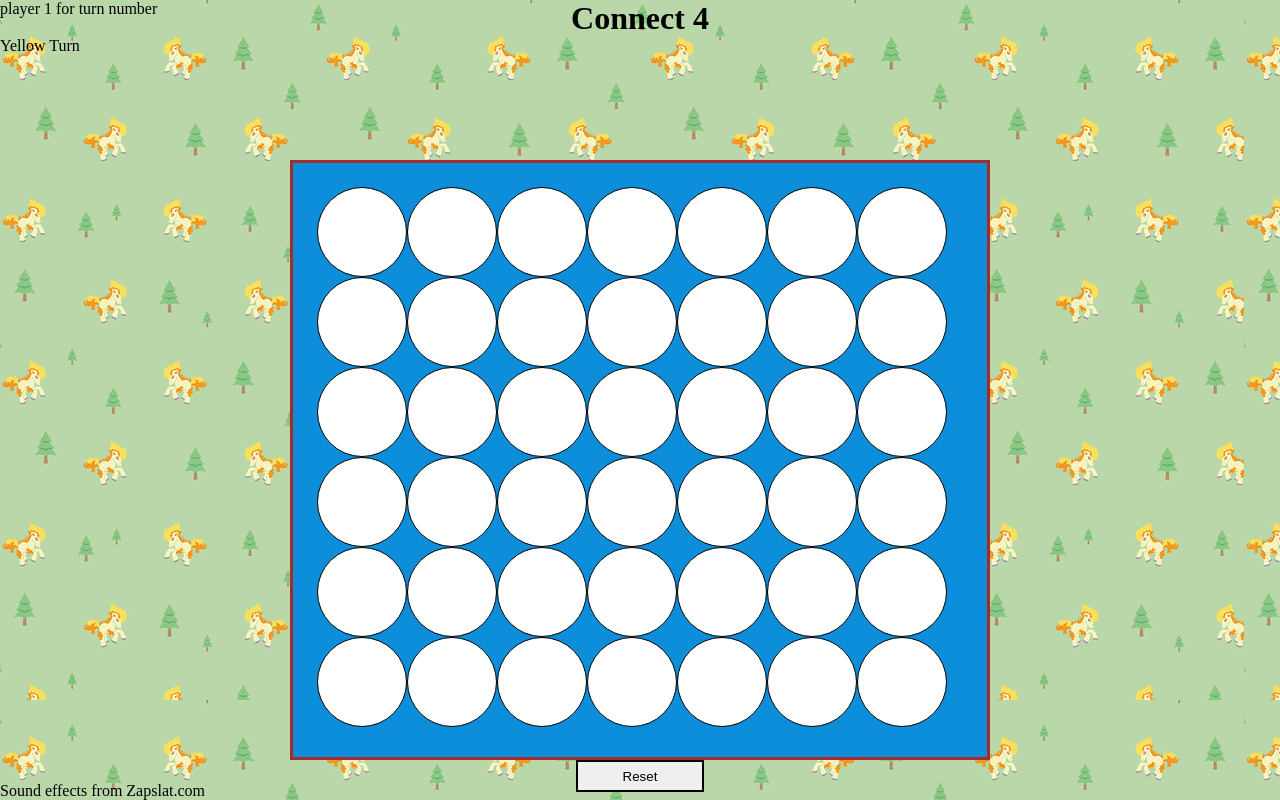
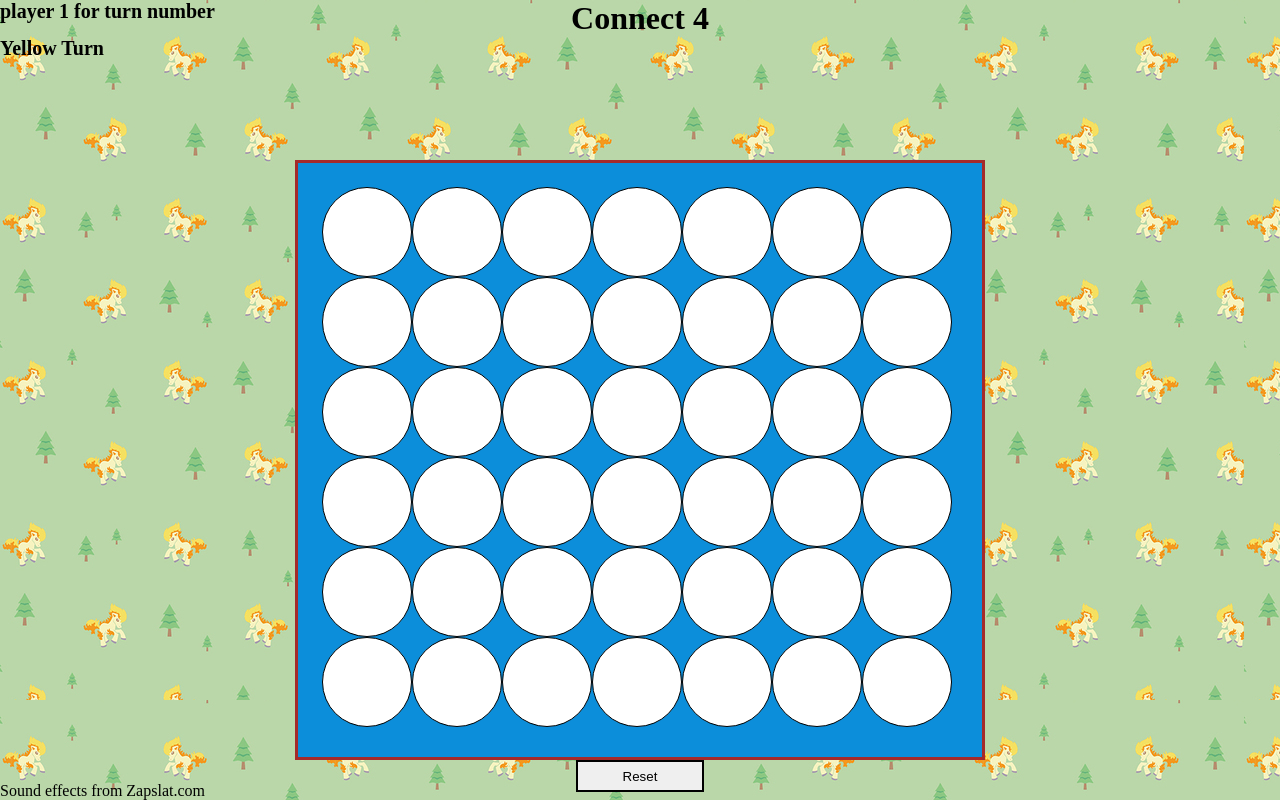
Before and after one commit to kiranbisarya/EECS448_team12, a plain HTML site: page index.html in a window 1280 px wide. Drawn offline with Linux system fonts and the light colour scheme.

Commit message:
Add files via upload

```diff
--- a/index.html
+++ b/index.html
@@ -8,10 +8,13 @@
     <link rel="stylesheet" href="style.css">
 </head>
 <body>
+
     <h1>Connect 4</h1>
-    <div id="msg"style=" position:absolute; top:0;left:0">player 1 for turn number</div>
+    <b>
+    <div id="msg" style="position:absolute; top:0;left:0;font-size: 20px;">player 1 for turn number</div>
 
-    <div id="colorTurn" style=" position:absolute; top:1;left:0" >Yellow Turn</div>
+    <div id="colorTurn" style="position:absolute; top:1;left:0" >Yellow Turn</div>
+    </b>
 
     <div id = "fullColumn"> </div>
 
--- a/style.css
+++ b/style.css
@@ -19,7 +19,7 @@ h1
     top: 10rem;
     left: 50%;
     transform: translate(-50%);
-    width: 700px;
+    width: 690px;
     height: 600px;
     background: #0c8eda;
     border: 3px solid brown;
@@ -54,6 +54,6 @@ h1
 }
 
 #colorTurn {
-    font-size: 16px;
+    font-size: 20px;
     color: #000000
   }
```
